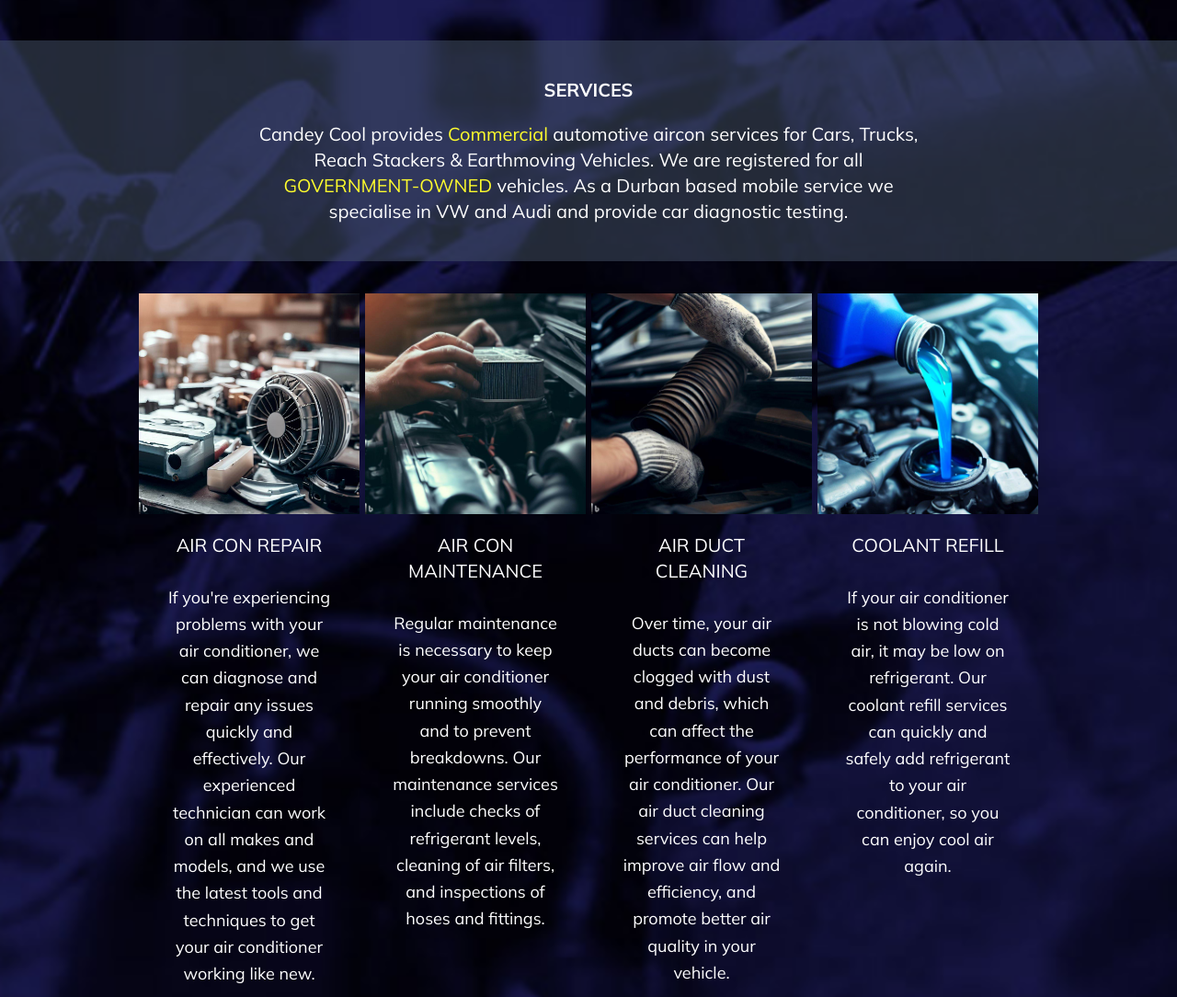
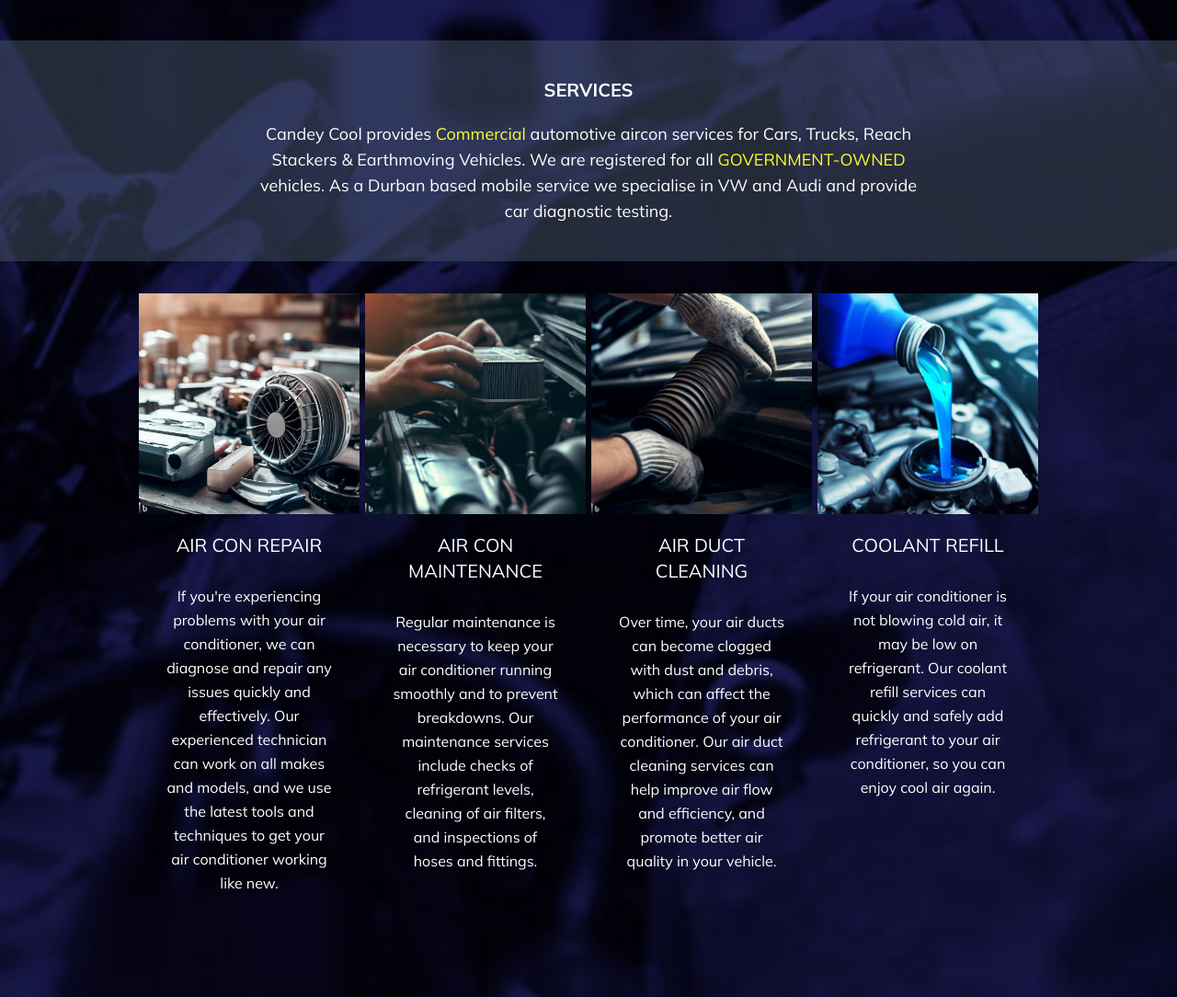
Before and after one commit to Matt19890303/candey_cool, a website: page index.html in a window 1280 px wide. Shown: the part 2240-3324 px from the top of the page at 92% size. Drawn offline with nearby package versions, Linux system fonts and the light colour scheme.

Commit message:
Add files via upload

```diff
--- a/index.html
+++ b/index.html
@@ -116,7 +116,7 @@
                 Candey Cool is run by <span class="text-custom_yellow">Neil Candey</span>, a <span class="text-custom_yellow">Qualified Automotive Diagnostic Technician</span> with over 18 years experience
                 in Auto Aircon services, Electrical & Diagnostics.
               </p>
-              <p class="xl:ml-16 xl:mr-16 xs:ml-5 xs:mr-5 xl:text-xl lg:text-base md:text-base text-white font-Mulish leading-relaxed xl:text-left xs:text-center pt-5 p-2">
+              <p class="xl:ml-16 xl:mr-16 xs:ml-5 xs:mr-5 xl:text-lg lg:text-base md:text-base text-white font-Mulish leading-relaxed xl:text-left xs:text-center pt-5 p-2">
                 We take pride in our commitment to quality and customer satisfaction, and we strive to provide our customers
                 with the best possible experience with us. So whether you're looking to do maintenance on your vehicle's
                 air conditioning system or need repairs for an existing one, we're here to help.
@@ -220,7 +220,7 @@
           <div class="flex justify-center bg-slate-600/50">
             <div class="w-3/5 top-20 flex flex-col items-center text-center rounded-xl p-5 z-10">
               <h1 class="text-white xl:text-xl lg:text-lg md:text-lg font-bold xl:p-5 xs:p-2">SERVICES</h1>
-              <p class="text-white xl:text-xl lg:text-base md:text-base pb-5">
+              <p class="text-white xl:text-lg lg:text-base md:text-base pb-5">
                 Candey Cool provides <span class="text-custom_yellow">Commercial</span> automotive aircon services for
                 Cars, Trucks, Reach Stackers & Earthmoving Vehicles.
                 We are registered for all <span class="text-custom_yellow">GOVERNMENT-OWNED</span> vehicles.
@@ -234,7 +234,7 @@
             <div id="card" class="xl:w-[100%] flex flex-col items-center hover:scale-95 ease-in-out duration-300">
               <img class="w-60 h-60" src="images/aircon_parts2.jpeg" alt="">
               <h1 class="w-3/4 flex justify-center text-xl text-white text-center uppercase pt-5 pb-5">Air con repair</h1>
-              <p id="services_content_01" class="w-4/5 text-center text-lg text-white leading-relaxed p-2 hidden md:block">
+              <p id="services_content_01" class="w-4/5 text-center text-base text-white leading-relaxed p-2 hidden md:block">
                 If you're experiencing problems with your air conditioner,
                 we can diagnose and repair any issues quickly and effectively.
                 Our experienced technician can work on all makes and
@@ -247,7 +247,7 @@
             <div id="card" class="w-[100%] flex flex-col items-center">
               <img class="w-60 h-60" src="images/repair.jpg" alt="">
               <h1 class="w-11/12 flex justify-center text-xl text-white text-center uppercase pt-5 pb-5">Air con maintenance</h1>
-              <p id="services_content_02" class="w-4/5 text-center text-lg text-white leading-relaxed p-2 hidden md:block">
+              <p id="services_content_02" class="w-4/5 text-center text-base text-white leading-relaxed p-2 hidden md:block">
                 Regular maintenance is necessary to keep your air conditioner
                 running smoothly and to prevent breakdowns. Our maintenance
                 services include checks of refrigerant levels, cleaning of air
@@ -259,7 +259,7 @@
             <div id="card" class="w-[100%] flex flex-col items-center">
               <img class="w-60 h-60" src="images/air_duct_cleaning.jpeg" alt="">
               <h1 class="w-3/4 flex justify-center text-xl text-white text-center uppercase pt-5 pb-5">Air duct cleaning</h1>
-              <p id="services_content_03" class="w-4/5 text-center text-lg text-white leading-relaxed p-2 hidden md:block">
+              <p id="services_content_03" class="w-4/5 text-center text-base text-white leading-relaxed p-2 hidden md:block">
                 Over time, your air ducts can become clogged with dust and
                 debris, which can affect the performance of your air conditioner.
                 Our air duct cleaning services can help improve air flow and
@@ -271,7 +271,7 @@
             <div id="card" class="w-[100%] flex flex-col items-center">
               <img class="w-60 h-60" src="images/coolant.jpeg" alt="">
               <h1 class="w-3/4 flex justify-center text-xl text-white text-center uppercase pt-5 pb-5 ">Coolant refill</h1>
-              <p id="services_content_04" class="w-4/5 text-center text-lg text-white leading-relaxed p-2 hidden md:block">
+              <p id="services_content_04" class="w-4/5 text-center text-base text-white leading-relaxed p-2 hidden md:block">
                 If your air conditioner is not blowing cold air, it may be
                 low on refrigerant. Our coolant refill services can quickly and
                 safely add refrigerant to your air conditioner, so you can enjoy
```
